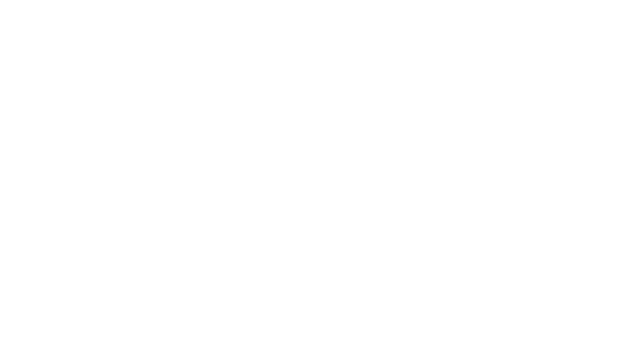
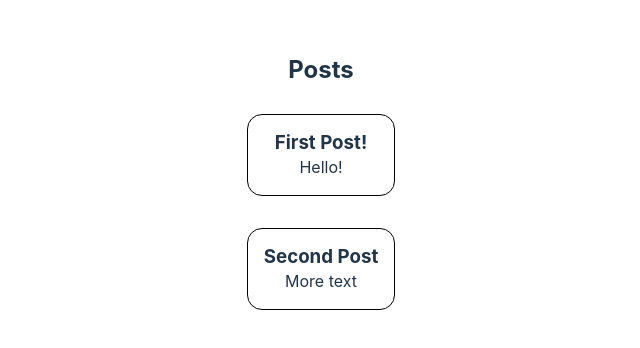
Before and after one commit to MajkoDev/redux-toolkit, a React (Vite) app: page / in a window 1280 px wide. Shown: the part 210-558 px from the top of the page, without its empty margins (319-959 px from the left). Built offline with nearby package versions, Linux system fonts and the light colour scheme; the HTML template or start-up script is replaced by a standard one.

Commit message:
rendering posts

```diff
--- /dev/null
+++ b/posts/PostsList.jsx
@@ -0,0 +1,22 @@
+import React from "react";
+import { useSelector } from "react-redux";
+
+const PostsList = () => {
+  const posts = useSelector((state) => state.posts);
+
+  const renderedPosts = posts.map((post) => (
+    <article key={post.id} className="card">
+      <h3>{post.title}</h3>
+      <p>{post.content}</p>
+    </article>
+  ));
+
+  return (
+    <div>
+      <h2>Posts</h2>
+      {renderedPosts}
+    </div>
+  );
+};
+
+export default PostsList;
--- a/src/App.css
+++ b/src/App.css
@@ -8,6 +8,6 @@
 .card {
   border: 1px solid black;
   border-radius: 15px;
-  padding: 2em;
+  padding: 1em;
   margin: 2em;
 }
--- a/src/App.jsx
+++ b/src/App.jsx
@@ -1,14 +1,12 @@
-
-import './App.css'
+import PostsList from "../posts/PostsList";
+import "./App.css";
 
 function App() {
-
   return (
     <div className="App">
-
-
+      <PostsList />
     </div>
-  )
+  );
 }
 
-export default App
+export default App;
--- a/src/index.css
+++ b/src/index.css
@@ -67,3 +67,10 @@
     background-color: #f9f9f9;
   }
 }
+
+p {
+  margin: 0;
+}
+h3 {
+  margin: 0;
+}
```
